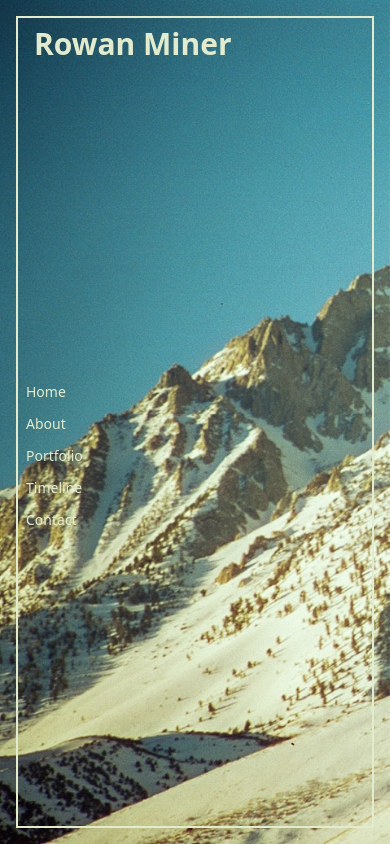
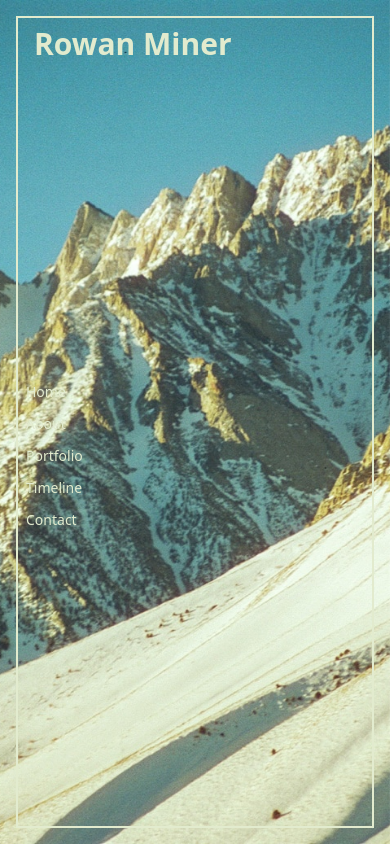
Before and after one commit to donaldminer/donaldminer.github.io, a React (Vite) app: page / in a window 390 px wide. Built offline with nearby package versions, Linux system fonts and the light colour scheme.

Commit message:
Updated form link

```diff
--- a/src/app/App.jsx
+++ b/src/app/App.jsx
@@ -1,9 +1,25 @@
-import { Home, About, NavList } from "@components/index.js";
+import { NavList } from "@components/index.js";
 
 function App() {
   return (
-    <div>
-      <Home />
+    <div
+      id="Page"
+      className="h-screen overflow-hidden bg-mountain bg-cover bg-fixed bg-top bg-no-repeat bg-origin-padding"
+    >
+      <div
+        id="Frame"
+        className="absolute h-screen w-screen self-center overflow-hidden p-4"
+      >
+        <div className="mt-auto grid h-full w-full grid-flow-col grid-cols-12 grid-rows-12 self-center border-2 border-white text-white">
+          <div
+            id="Heading"
+            className="col-span-12 text-nowrap px-4 py-2 text-3xl font-semibold"
+          >
+            Rowan Miner
+          </div>
+          <NavList />
+        </div>
+      </div>
     </div>
   );
 }
--- a/src/components/Contact.jsx
+++ b/src/components/Contact.jsx
@@ -26,10 +26,10 @@ export default function Contact() {
           className="mb-4 rounded-md border-2 bg-black bg-opacity-0 p-2 focus:outline-none"
         />
         <button
-          type="button"
+          type="submit"
           className="inline-block w-max place-self-center rounded-md bg-black px-6 py-3 text-center text-base font-medium text-white"
         >
-          Work With Me
+          Send
         </button>
       </form>
     </div>
--- a/src/components/Home.jsx
+++ /dev/null
@@ -1,25 +0,0 @@
-import { About, NavList, Portfolio } from "@components/index.js";
-
-export default function Home() {
-  return (
-    <div
-      id="Page"
-      className="h-screen overflow-hidden bg-mountain bg-cover bg-fixed bg-no-repeat bg-origin-padding"
-    >
-      <div
-        id="Frame"
-        className="absolute h-screen w-screen self-center overflow-hidden p-4"
-      >
-        <div className="grid h-full w-full grid-flow-col grid-cols-12 grid-rows-12 self-center border-2 border-white text-white">
-          <div
-            id="Heading"
-            className="col-span-12 text-nowrap px-4 py-2 text-3xl font-semibold"
-          >
-            Rowan Miner
-          </div>
-          <NavList />
-        </div>
-      </div>
-    </div>
-  );
-}
--- a/src/components/NavList.jsx
+++ b/src/components/NavList.jsx
@@ -3,7 +3,7 @@ import { useState } from "react";
 
 export default function NavList() {
   const [activePane, setActivePane] = useState();
-
+  const [fade, setFade] = useState(false);
   const items = [
     { id: 0, text: "Home", pane: <></> },
     { id: 1, text: "About", pane: <About /> },
@@ -13,21 +13,25 @@ export default function NavList() {
   ];
   const handleClick = (pane) => {
     setActivePane(pane);
+    setFade(false);
   };
   return (
     <>
-      <ul className="col-span-2 row-span-11 grid w-fit place-content-center p-2 text-sm font-medium">
+      <ul className="col-span-3 row-span-11 grid w-fit place-content-center p-2 text-sm font-medium sm:col-span-3">
         {items.map((item) => (
           <li
             className="cursor-pointer py-1.5 hover:text-black"
             key={item.id}
-            onClick={() => handleClick(item.pane)}
+            onMouseDown={() => handleClick(item.pane)}
+            onMouseUp={() => setFade(true)}
           >
             {item.text}
           </li>
         ))}
       </ul>
-      <section className="col-span-9 row-span-10 place-content-center">
+      <section
+        className={`col-span-9 row-span-10 place-content-center transition-opacity ease-out ${fade ? "transition-delay-200 opacity-100 duration-700" : "opacity-0 duration-0"}`}
+      >
         {activePane}
       </section>
     </>
--- a/src/components/Portfolio.jsx
+++ b/src/components/Portfolio.jsx
@@ -3,7 +3,7 @@ import PortfolioItem from "./PortfolioItem";
 
 export default function Portfolio() {
   return (
-    <div className="grid grid-flow-row place-content-evenly gap-4 p-2 sm:grid-cols-1 md:grid-cols-2 lg:grid-cols-3">
+    <div className="grid flex-1 grid-flow-row grid-cols-3 place-content-evenly gap-4 p-2 sm:grid-flow-col sm:grid-cols-1 md:grid-cols-2 lg:grid-cols-3">
       {portfolio.map((item) => (
         <PortfolioItem
           key={item.title}
--- a/src/components/PortfolioItem.jsx
+++ b/src/components/PortfolioItem.jsx
@@ -8,7 +8,7 @@ export default function PortfolioItem({ imgUrl, stack, title, workUrl }) {
       <img
         src={imgUrl}
         alt="portfolio"
-        className="sm:h-15 w-full justify-center object-cover md:h-20 lg:h-36"
+        className="h-3/5 w-full justify-center object-cover p-2"
       />
       <div className="w-full p-4">
         <h3 className="text-lg font-medium text-white">{title}</h3>
--- a/src/components/TimelineItem.jsx
+++ b/src/components/TimelineItem.jsx
@@ -1,8 +1,8 @@
 function TimelineItem({ year, title, duration, details }) {
   return (
-    <div>
-      <span>{year}</span>
-      <h3>{title}</h3>
+    <div className="text-center">
+      <h1 className="text-xl font-bold text-darkCream">{year}</h1>
+      <h3 className="text-l font-bold">{title}</h3>
       <div>{duration}</div>
       <p>{details}</p>
     </div>
--- a/src/components/index.js
+++ b/src/components/index.js
@@ -1,9 +1,8 @@
 import About from "./About";
 import NavList from "./NavList";
-import Home from "./Home";
 import Portfolio from "./Portfolio";
 import PortfolioItem from "./PortfolioItem";
 import Timeline from "./Timeline";
 import Contact from "./Contact";
 
-export { About, NavList, Home, Portfolio, PortfolioItem, Timeline, Contact };
+export { About, NavList, Portfolio, PortfolioItem, Timeline, Contact };
--- a/src/data/portfolio.js
+++ b/src/data/portfolio.js
@@ -3,8 +3,7 @@ export default [
     title: "SDSS Data Visualization",
     imgUrl: "/SDSS.png",
     stack: ["HTML", "CSS", "Javascript", "D3.js"],
-    workUrl:
-      "https://donaldminer.github.io/DataViz/FinalRelease/FinalRelease.html",
+    workUrl: "https://github.com/donaldminer/sdss-visualization/tree/main",
   },
   {
     title: "VR Wayfinding Application",
```
